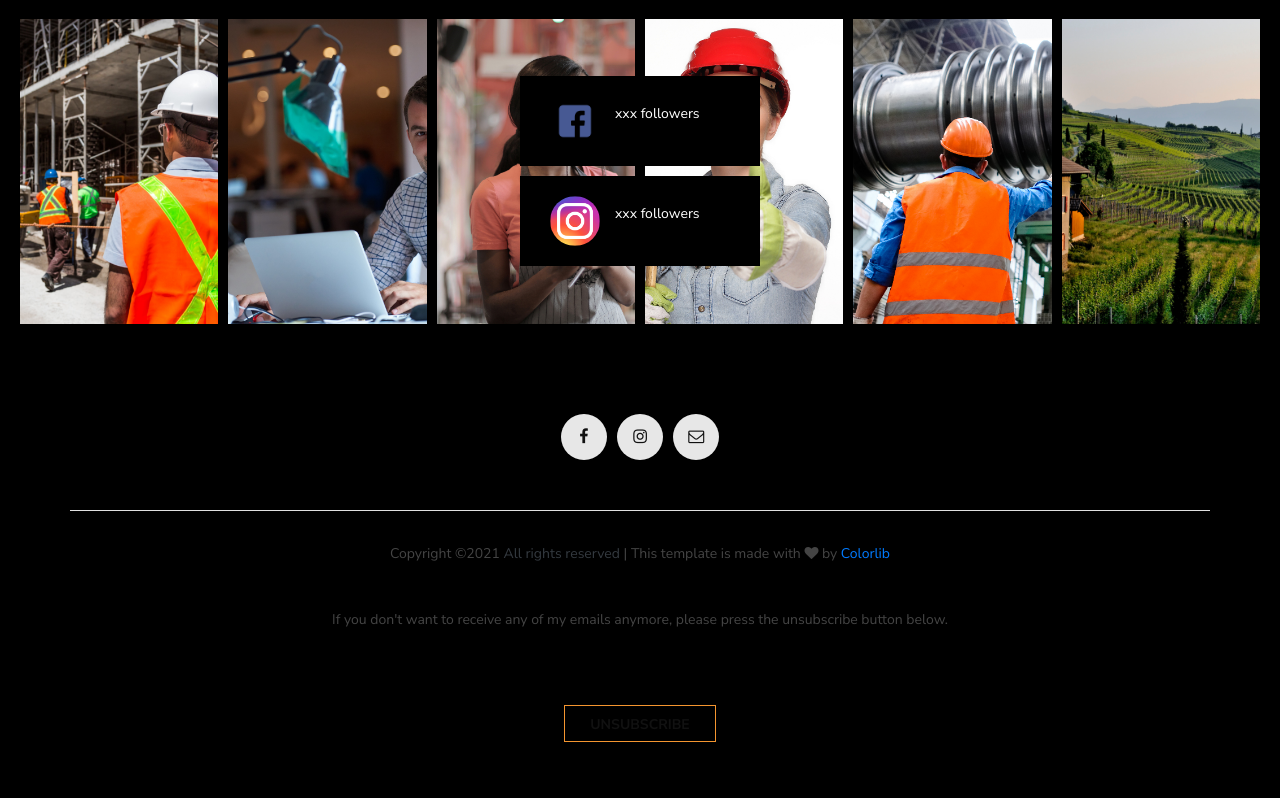
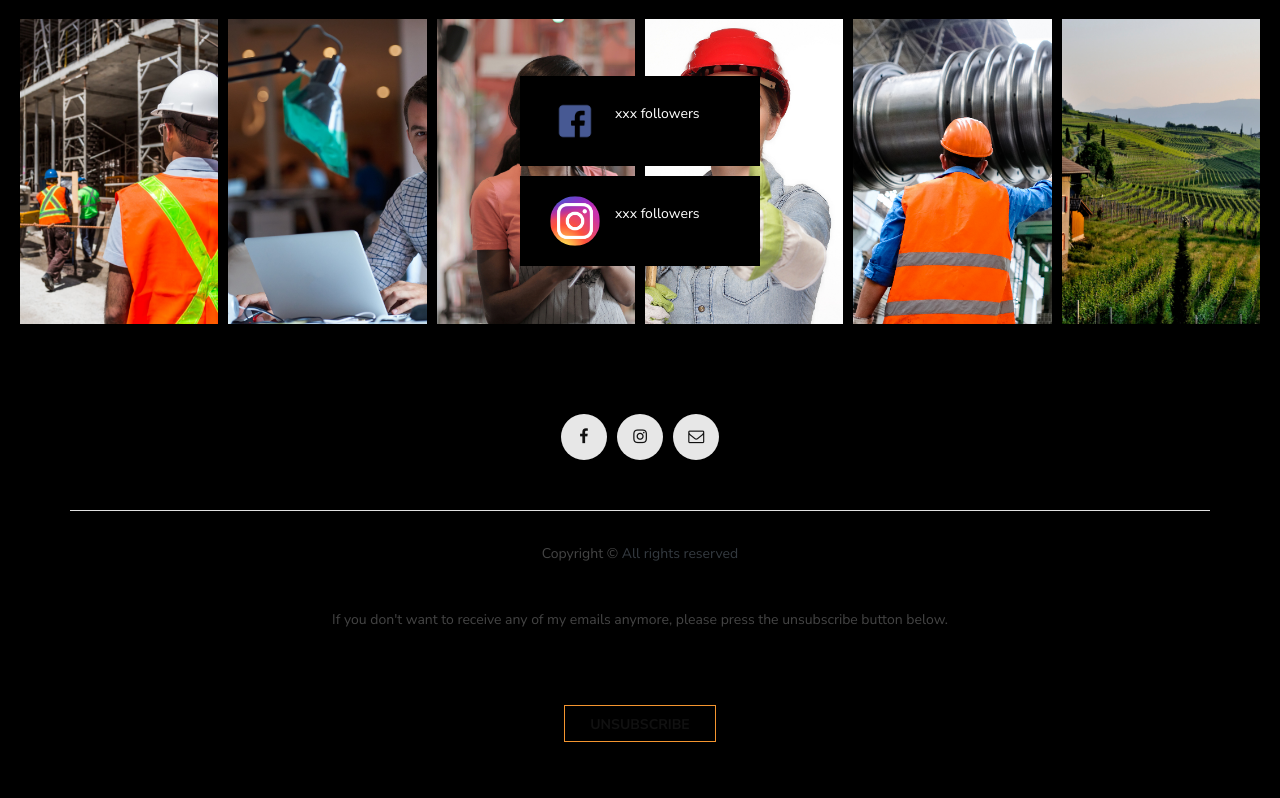
Before and after one commit to ungureanudaniel/job-portal, a Django app: page / in a window 1280 px wide. Shown: the part 1804-2602 px from the top of the page. Run offline with Django 3.2, Linux system fonts and the light colour scheme; data that the repository does not hold is empty; some libraries are stand-ins or nearby versions; some web fonts are replaced.

Commit message:
Style updates

```diff
--- a/users/templates/users/base.html
+++ b/users/templates/users/base.html
@@ -194,9 +194,9 @@
                         </div>
                     </div>
                     <div class="footer__copyright">
-                        <p><!-- Link back to Colorlib can't be removed. Template is licensed under CC BY 3.0. -->
-  Copyright &copy;<script>document.write(new Date().getFullYear());</script><a class="text-dark" style="cursor: pointer;" href="{% url 'login' %}"> All rights reserved</a> | This template is made with <i aria-hidden="true" class="fa fa-heart"></i> by <a href="https://colorlib.com" target="_blank">Colorlib</a>
-  <!-- Link back to Colorlib can't be removed. Template is licensed under CC BY 3.0. --></p>
+                        <p>
+  Copyright &copy;<a class="text-dark" style="cursor: pointer;" href="{% url 'login' %}"> All rights reserved</a>
+                        </p>
                     </div>
                     <p class="text-center">If you don't want to receive any of my emails anymore, please press the unsubscribe button below.</p>
 
```
Also changed, not shown: static/css/style_main.css (+1 -32 lines), static/js/main.js (+0 -8 lines).
